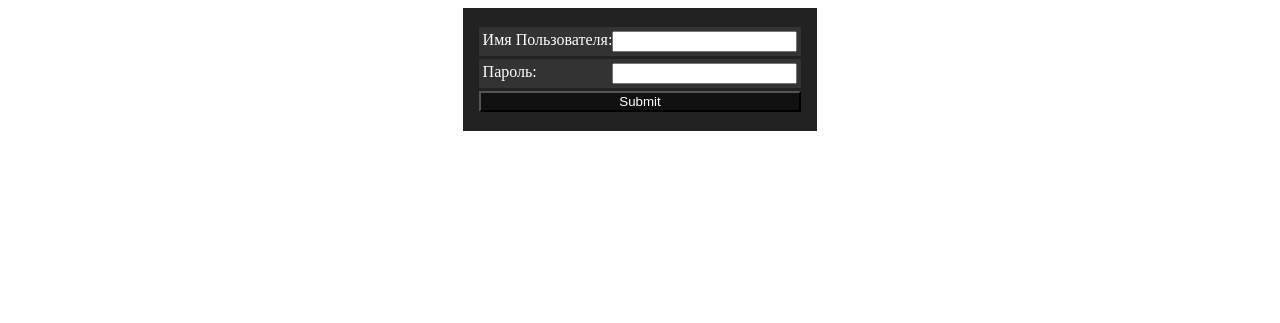
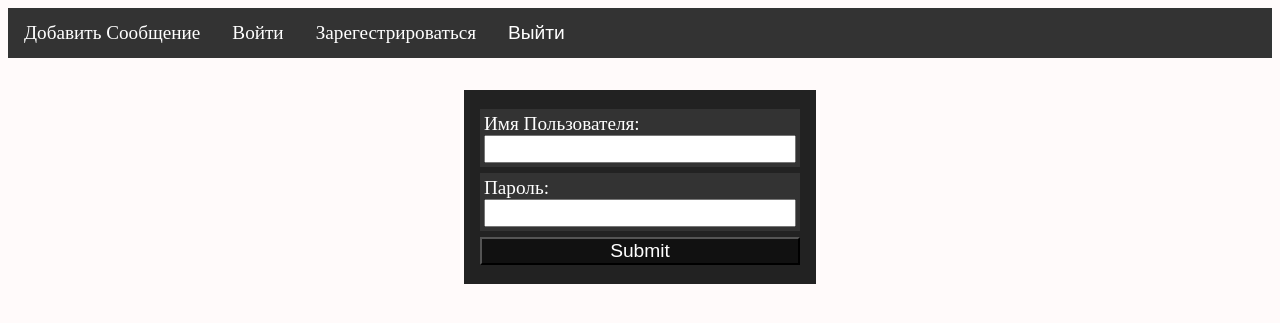
Before and after one commit to SourTyJohn/django_learn, a Django app: template templates/login_page.html in a window 1280 px wide. Shown: the top 323 px of the page. Run offline with Django 5.2, Linux system fonts and the light colour scheme; the template is opened without the code that fills it: values that come from a table or form of the project are taken from there, others are empty.

Commit message:
-10 html+css update -some url tweaks

```diff
--- a/djangopr/settings.py
+++ b/djangopr/settings.py
@@ -127,3 +127,5 @@ STATIC_URL = '/static/'
 # https://docs.djangoproject.com/en/5.0/ref/settings/#default-auto-field
 
 DEFAULT_AUTO_FIELD = 'django.db.models.BigAutoField'
+
+APPEND_SLASH = False
--- a/myapp/forms.py
+++ b/myapp/forms.py
@@ -31,9 +31,13 @@ class UserFormLogin(forms.Form):
 class BlogForm(forms.ModelForm):
     class Meta:
         model = models.BlogMessage
-        fields = ('text', )
+        fields = ('title', 'text', )
         widgets = {
             'text': forms.Textarea()
+        }
+        labels = {
+            'title': 'Заголовок',
+            'text': 'None'
         }
 
     def __init__(self, *args, **kwargs):
--- a/myapp/models.py
+++ b/myapp/models.py
@@ -14,9 +14,10 @@ class BlogMessage(models.Model):
     create_time = models.DateTimeField(auto_now_add=True)
 
     # form
-    text = models.CharField(
-        verbose_name='Содержание', max_length=128
+    title = models.CharField(
+        verbose_name='Заголовок', max_length=128
     )
+    text = models.CharField(max_length=2048)
 
     def __str__(self):
         return f'<BLOG {self.sender}>'
--- /dev/null
+++ b/myapp/static/css/blogs_style.css
@@ -0,0 +1,23 @@
+.main_messages_wrapper {
+    display: flex;
+    flex-direction: column;
+
+    padding: 14px 0px 14px 0px;
+}
+
+.message_title {
+    display: flex;
+    flex-direction: row;
+    justify-content: space-evenly;
+}
+
+.message_wrapper {
+    display: flex;
+    flex-direction: column;
+    margin-top: 4px;
+    background-color: #f8f4ff;
+}
+
+.message_element {
+    display: flex;
+}
--- a/myapp/static/css/forms_style.css
+++ b/myapp/static/css/forms_style.css
@@ -1,6 +1,25 @@
-body {
+form {
     display: flex;
-    justify-content: center;
+    flex-direction: column;
+}
+
+.textFormWrapper {
+    display: flex;
+    flex-direction: column;
+
+    margin-top: 32px;
+    width: 100%;
+}
+
+.textFormWrapper textarea {
+    display: flex;
+    resize: none;
+}
+
+.formHiddenWrapper {
+    display: flex;
+    flex-direction: column;
+    align-items: center;
 }
 
 .formFullWrapper {
@@ -8,13 +27,16 @@ body {
     flex-direction: column;
 
     max-width: 600px;
+    min-width: 320px;
     padding: 16px;
+    margin-top: 32px;
     background-color: #222;
 }
 
 .formFieldWrapper {
     display: flex;
     justify-content: space-between;
+    flex-direction: column;
 
     text-decoration: none;
     background-color: #333;
--- a/myapp/static/css/main_style.css
+++ b/myapp/static/css/main_style.css
@@ -1,3 +1,24 @@
+input {
+    font-size: 1.2rem;
+}
+
+body {
+    display: flex;
+    justify-content: center;
+    flex-direction: column;
+
+    background-color: #fffafa;
+
+    font-size: 1.2rem;
+}
+
+.content_wrapper {
+    display: flex;
+    justify-content: center;
+    flex-direction: column;
+}
+
+
 .navbar {
     list-style-type: none;
     margin: 0;
@@ -16,28 +37,15 @@
     text-align: center;
     padding: 14px 16px;
     text-decoration: none;
+    background-color: #333;
+}
+
+input.navbar_href {
+    padding: 14px 16px;
+    border: none;
+    background: none;
 }
 
 .navbar_href:hover {
     background-color: #111;
 }
-
-.main_messages_wrapper {
-    display: flex;
-    flex-direction: column;
-
-    padding: 14px 0px 14px 0px;
-}
-
-.message_title {
-    display: flex;
-    flex-direction: row;
-    justify-content: space-evenly;
-}
-
-.message_wrapper {
-    display: flex;
-    flex-direction: column;
-    margin-top: 4px;
-    background-color: #f8f4ff;
-}
--- a/myapp/urls.py
+++ b/myapp/urls.py
@@ -5,9 +5,11 @@ from . import views
 
 urlpatterns = [
     path('', views.index, name='index'),
-    path('registration', views.register, name='register'),
-    path('login', views.login_p, name='login'),
-    path('blog', views.add_blog, name='blog'),
+    path('registration/', views.register, name='register'),
+    path('login/', views.login_p, name='login'),
+    path('blog/', views.add_blog, name='blog'),
 
-    path('logout', LogoutView.as_view(), name="logout"),
+    path('logout/', LogoutView.as_view(), name="logout"),
+
+    path('show_message/<slug:message_id>', views.msg_action, name='show_message')
 ]
--- /dev/null
+++ b/templates/base.html
@@ -0,0 +1,32 @@
+<!DOCTYPE html>
+{% load static %}
+<html lang="en">
+<head>
+    <meta charset="UTF-8">
+    <title>Greatest Blog of all Time</title>
+    <link rel="stylesheet" type="text/css" href="{% static 'css/main_style.css'%}"/>
+    <link rel="stylesheet" type="text/css" href="{% static 'css/forms_style.css'%}"/>
+    <link rel="stylesheet" type="text/css" href="{% static 'css/blogs_style.css'%}"/>
+</head>
+
+<body>
+
+    <div id="navbar">
+        <ul class="navbar">
+            <li class="navbar_elem"> <a class="navbar_href" href="/blog"> Добавить Сообщение </a> </li>
+            <li class="navbar_elem"> <a class="navbar_href" href="/login"> Войти </a> </li>
+            <li class="navbar_elem"> <a class="navbar_href" href="/registration"> Зарегестрироваться </a> </li>
+
+            <li class="navbar_elem"><form action="/logout/" method="post">
+                    {% csrf_token %}
+                    <input class="navbar_href" type="submit" value="Выйти"/>
+            </form></li>
+        </ul>
+    </div>
+
+    <div id="content" class="content_wrapper">
+        {% block content %} {% endblock %}
+    </div>
+
+</body>
+</html>
--- a/templates/login_page.html
+++ b/templates/login_page.html
@@ -1,12 +1,6 @@
-<!DOCTYPE html>
-{% load static %}
-<html lang="en">
-<head>
-    <meta charset="UTF-8">
-    <title>Login</title>
-    <link rel="stylesheet" type="text/css" href="{% static 'css/forms_style.css'%}"/>
-</head>
-<body>
+{% extends "base.html" %}
+{% block content %}
+
 {% if messages %}
 <div class="" role="alert">
     {% for message in messages %}
@@ -14,10 +8,10 @@
     {% endfor %}
 </div>
 {% endif %}
-    <p></p>
 
+<div class="formHiddenWrapper">
     <div class="formFullWrapper">
-        <form action="/login" method="post"> {% csrf_token %}
+        <form action="/login/" method="post"> {% csrf_token %}
             {% for field in form %}
             <div class="formFieldWrapper">
                 {{ field.errors }}
@@ -27,6 +21,6 @@
             <div class="formInputButtonWrapper"><input class="formInputButton" type="submit"></div>
         </form>
     </div>
+</div>
 
-</body>
-</html>
+{% endblock %}
```
Also changed, not shown: myapp/views.py (+8 -2 lines), templates/add_blog.html (+19 -12 lines), templates/blogs_page.html (+16 -9 lines), templates/index.html (deleted, +0 -38 lines), templates/register_page.html (+7 -12 lines). Lines whose indentation alone changed are shown as unchanged.
